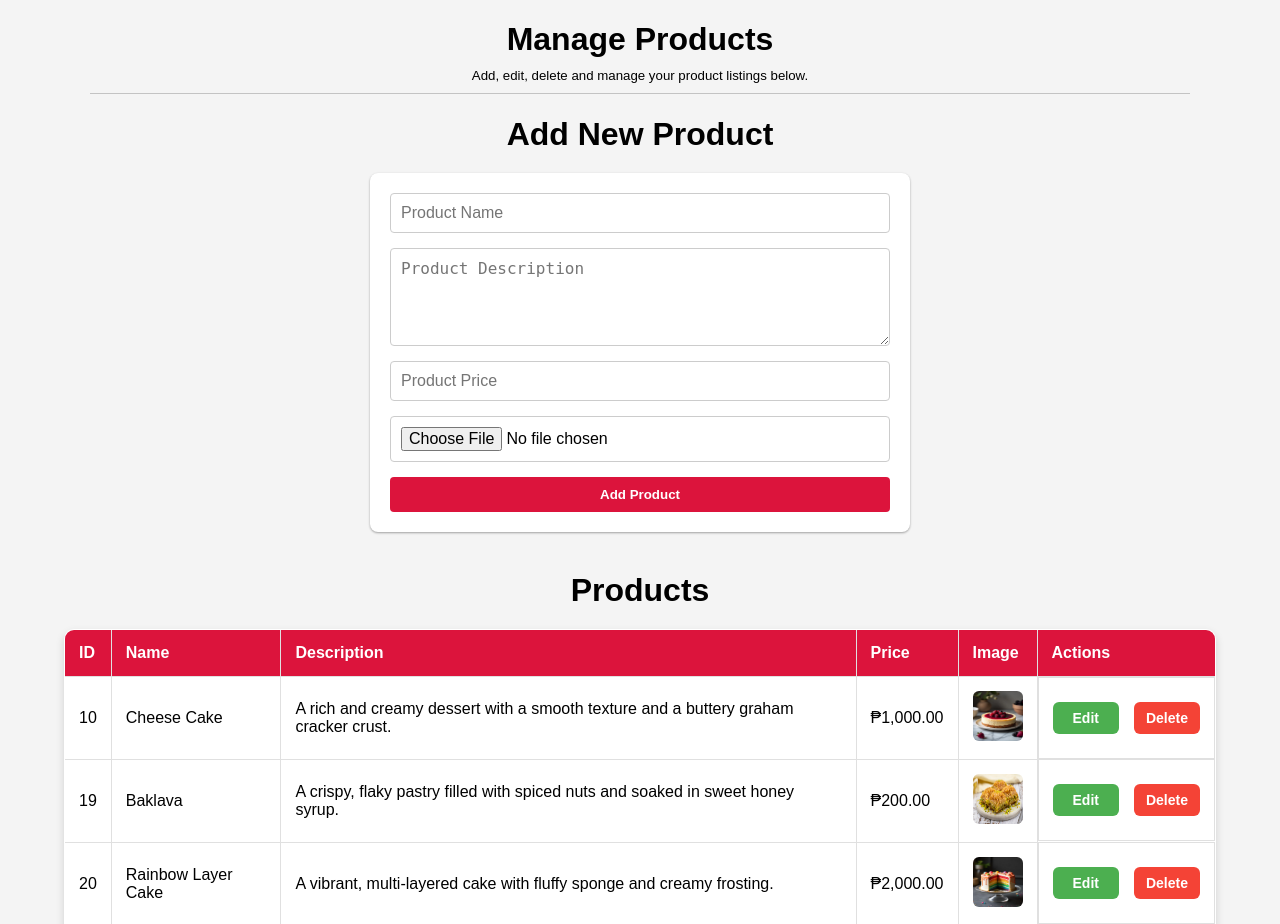
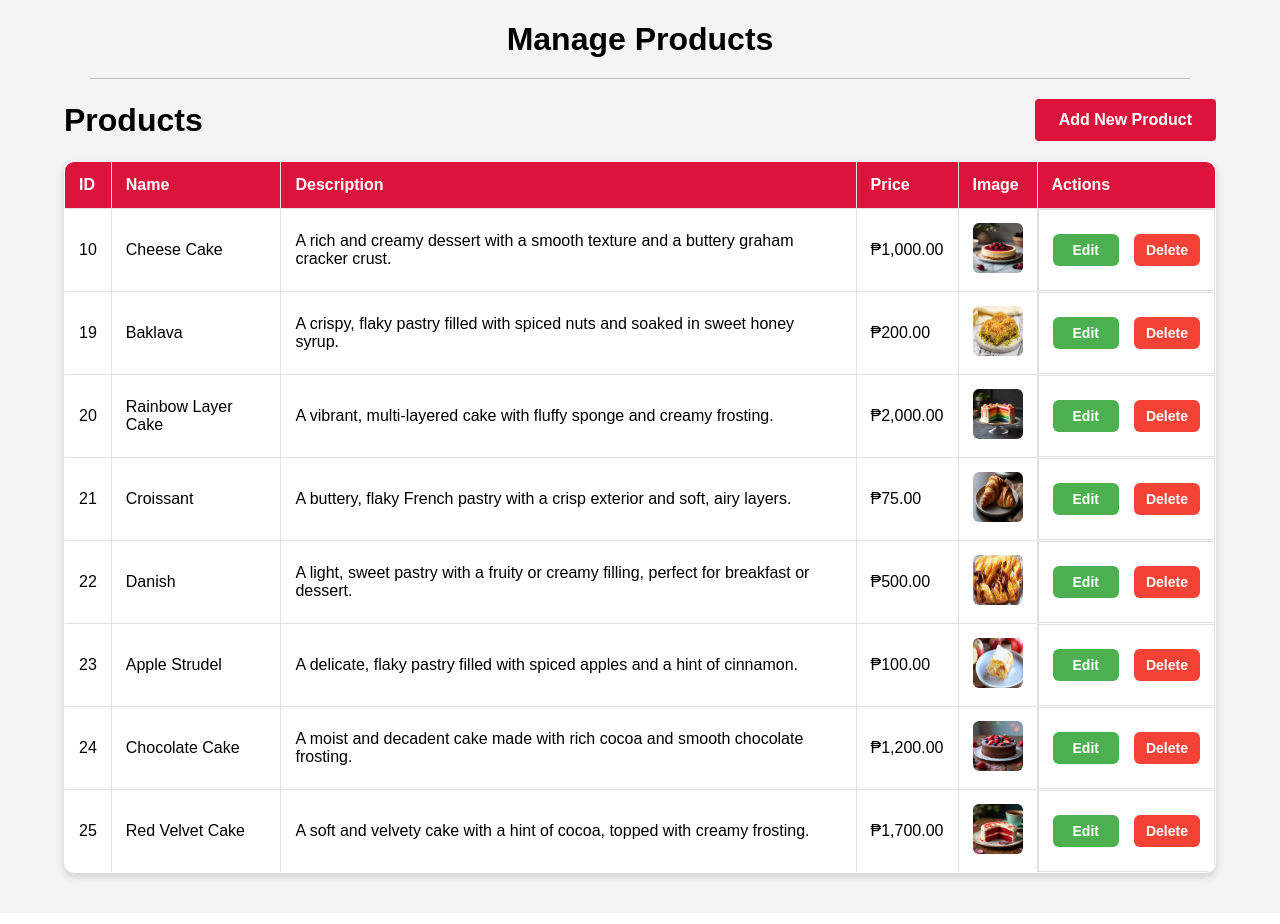
Before and after one commit to DarwinMelaya/Sweet_Sensation, a PHP site: page /pages/manage_products.php in a window 1280 px wide. Shown: the part 68-992 px from the top of the page. After the commit the page ends 952 px from the top, so only its background shows below. Run offline with PHP 8.4, Linux system fonts and the light colour scheme; the visitor is signed in with stand-in values (Sample User, id 1); data comes from the database, SQL or seed files in the repository.

Commit message:
Implementting Modal in add product in Manage Products page

```diff
--- a/pages/manage_products.php
+++ b/pages/manage_products.php
@@ -17,12 +17,15 @@ if ($_SERVER["REQUEST_METHOD"] == "POST") {
         $target_file = $target_dir . basename($image);
 
         if (move_uploaded_file($_FILES['image']['tmp_name'], $target_file)) {
-            $sql = "INSERT INTO products (name, description, price, image) VALUES ('$name', '$description', '$price', '$image')";
-            if ($conn->query($sql) === TRUE) {
+            $stmt = $conn->prepare("INSERT INTO products (name, description, price, image) VALUES (?, ?, ?, ?)");
+            $stmt->bind_param("ssds", $name, $description, $price, $image);
+
+            if ($stmt->execute()) {
                 $message = "Product added successfully!";
             } else {
-                $message = "Error: " . $sql . "<br>" . $conn->error;
+                $message = "Error: " . $stmt->error;
             }
+            $stmt->close();
         } else {
             $message = "Sorry, there was an error uploading your file.";
         }
@@ -37,24 +40,30 @@ if ($_SERVER["REQUEST_METHOD"] == "POST") {
 
         if ($image) {
             move_uploaded_file($_FILES['image']['tmp_name'], $target_file);
-            $sql = "UPDATE products SET name='$name', description='$description', price='$price', image='$image' WHERE id='$id'";
+            $stmt = $conn->prepare("UPDATE products SET name=?, description=?, price=?, image=? WHERE id=?");
+            $stmt->bind_param("ssdsi", $name, $description, $price, $image, $id);
         } else {
-            $sql = "UPDATE products SET name='$name', description='$description', price='$price' WHERE id='$id'";
+            $stmt = $conn->prepare("UPDATE products SET name=?, description=?, price=? WHERE id=?");
+            $stmt->bind_param("ssdi", $name, $description, $price, $id);
         }
 
-        if ($conn->query($sql) === TRUE) {
+        if ($stmt->execute()) {
             $message = "Product updated successfully!";
         } else {
-            $message = "Error: " . $sql . "<br>" . $conn->error;
+            $message = "Error: " . $stmt->error;
         }
+        $stmt->close();
     } elseif (isset($_POST['delete_product'])) {
         $id = isset($_POST['id']) ? $_POST['id'] : '';
-        $sql = "DELETE FROM products WHERE id='$id'";
-        if ($conn->query($sql) === TRUE) {
+        $stmt = $conn->prepare("DELETE FROM products WHERE id=?");
+        $stmt->bind_param("i", $id);
+
+        if ($stmt->execute()) {
             $message = "Product deleted successfully!";
         } else {
-            $message = "Error: " . $sql . "<br>" . $conn->error;
+            $message = "Error: " . $stmt->error;
         }
+        $stmt->close();
     }
 }
 
@@ -304,24 +337,20 @@ $products = $conn->query($sql);
 
 <body>
     <?php include '../components/admin_header.php'; ?>
-    <div>
+    <div></div>
     <h1>Manage Products</h1>
-        <h5 style="text-align: center; font-weight:500; margin:-10px 90px 10px 90px; border-bottom: 1px solid rgb(0, 0, 0, 0.2); padding-bottom:10px;">Add, edit, delete and manage your product listings below.</h5>
+    <h5 style="text-align: center; font-weight:500; margin:-10px 90px 10px 90px; border-bottom: 1px solid rgb(0, 0, 0, 0.2); padding-bottom:10px;"></h5>
     </div>
 
     <div class="container">
-        <h1>Add New Product</h1>
+        <div style="display: flex; justify-content: space-between; align-items: center; margin: 20px 0;">
+            <h1 style="margin: 0;">Products</h1>
+            <button onclick="openAddModal()" style="font-size: 16px; padding: 12px 24px;">Add New Product</button>
+        </div>
         <?php if (isset($message)): ?>
             <p class="message"><?php echo $message; ?></p>
         <?php endif; ?>
-        <form class="form-main" action="manage_products.php" method="POST" enctype="multipart/form-data">
-            <input type="text" name="name" placeholder="Product Name" required>
-            <textarea name="description" placeholder="Product Description" rows="4" required></textarea>
-            <input type="number" name="price" placeholder="Product Price" step="0.01" required>
-            <input type="file" name="image" accept="image/*" required>
-            <button type="submit" name="add_product">Add Product</button>
-        </form>
-        <h1>Products</h1>
+
         <table>
             <thead>
                 <tr>
@@ -356,9 +385,22 @@ $products = $conn->query($sql);
             </tbody>
         </table>
 
+        <!-- Add New Product Modal -->
+        <div id="addModal" class="modal">
+            <div class="modal-content">
+                <span class="close" onclick="closeAddModal()">&times;</span>
+                <h2>Add New Product</h2>
+                <form class="form-main" action="manage_products.php" method="POST" enctype="multipart/form-data">
+                    <input type="text" name="name" placeholder="Product Name" required>
+                    <textarea name="description" placeholder="Product Description" rows="4" required></textarea>
+                    <input type="number" name="price" placeholder="Product Price" step="0.01" required>
+                    <input type="file" name="image" accept="image/*" required>
+                    <button type="submit" name="add_product">Add Product</button>
+                </form>
+            </div>
         </div>
 
-    <!-- The Modal -->
+        <!-- Edit Product Modal -->
         <div id="editModal" class="modal">
             <div class="modal-content">
                 <span class="close" onclick="closeModal()">&times;</span>
@@ -374,7 +416,25 @@ $products = $conn->query($sql);
             </div>
         </div>
 
+    </div>
+
     <script>
+        function openAddModal() {
+            const modal = document.getElementById('addModal');
+            modal.style.display = "block";
+            // Optional: Add class for animation
+            modal.classList.add('show');
+            // Add blur to background content
+            document.querySelector('.container').style.filter = 'blur(5px)';
+        }
+
+        function closeAddModal() {
+            const modal = document.getElementById('addModal');
+            modal.style.display = "none";
+            // Remove blur from background content
+            document.querySelector('.container').style.filter = 'none';
+        }
+
         function openModal(id, name, description, price) {
             document.getElementById('edit-id').value = id;
             document.getElementById('edit-name').value = name;
@@ -388,8 +448,13 @@ $products = $conn->query($sql);
         }
 
         window.onclick = function(event) {
-            if (event.target == document.getElementById('editModal')) {
+            const editModal = document.getElementById('editModal');
+            const addModal = document.getElementById('addModal');
+            if (event.target == editModal) {
                 closeModal();
+            }
+            if (event.target == addModal) {
+                closeAddModal();
             }
         }
     </script>
```
Also changed, not shown: other parts of pages/manage_products.php (+32 -8 lines). Lines whose indentation alone changed are shown as unchanged.
